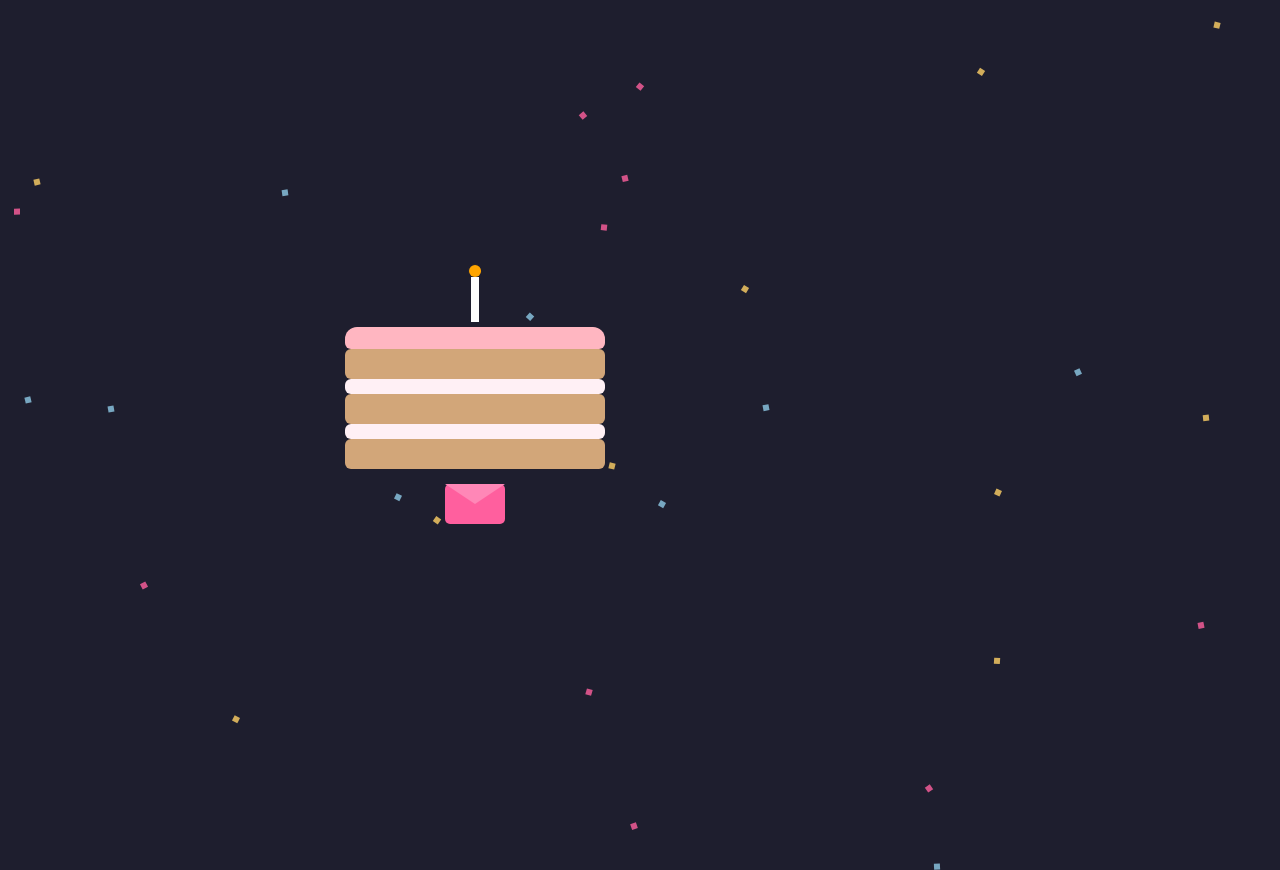
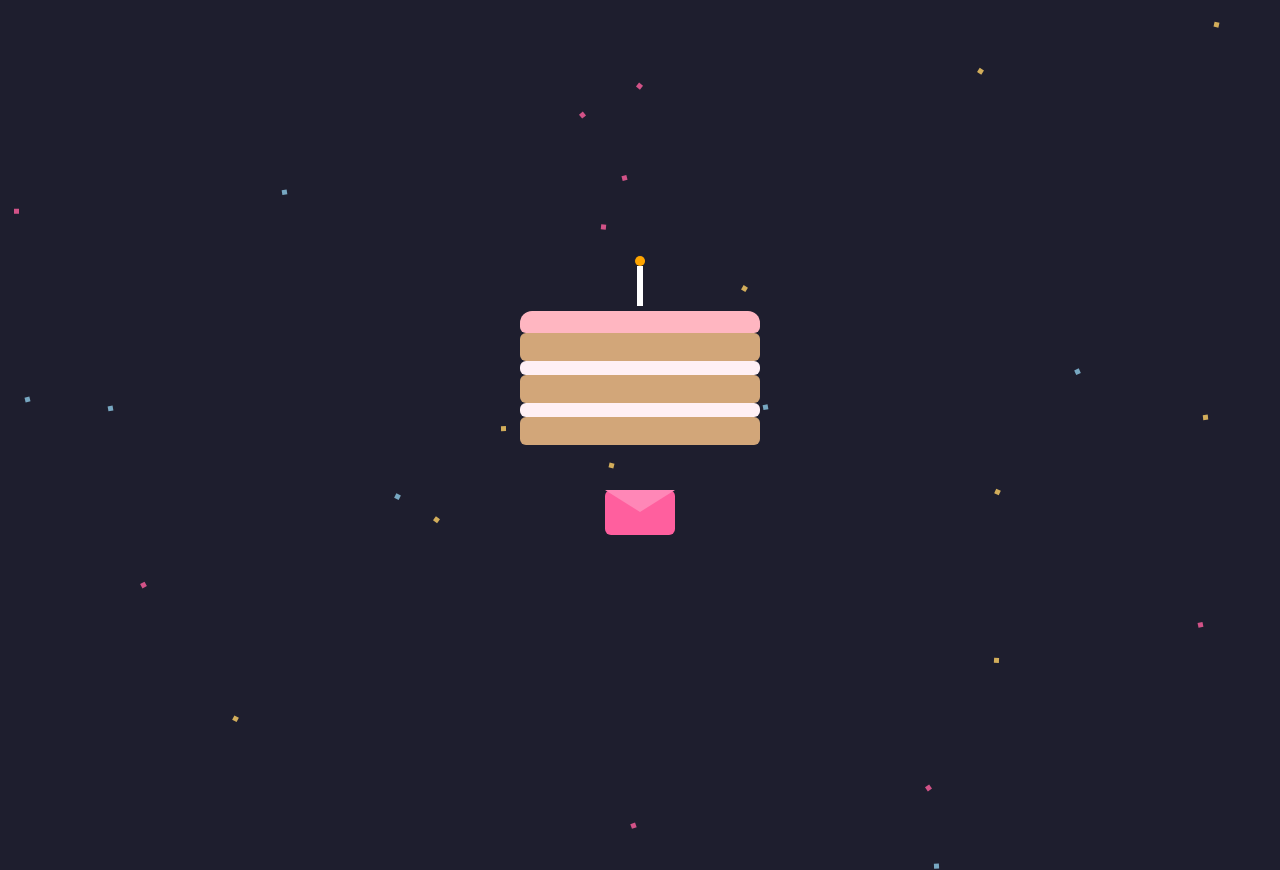
Before and after one commit to vickjoxter/fc-wawito, a plain HTML site: page index.html in a window 1280 px wide. Drawn offline with Linux system fonts and the light colour scheme.

Commit message:
index real

```diff
--- a/index.html
+++ b/index.html
@@ -2,34 +2,42 @@
 <html lang="es">
 <head>
 <meta charset="UTF-8">
+<meta name="viewport" content="width=device-width, initial-scale=1.0">
 <title>Feliz Cumple 🎂</title>
 
 <style>
     body {
         margin: 0;
-        height: 100vh;
+        min-height: 100vh;
         background: #1e1e2e;
         display: flex;
         justify-content: center;
         align-items: center;
         font-family: Arial, Helvetica, sans-serif;
         color: white;
-        overflow: hidden;
+        overflow-x: hidden;
     }
 
     .container {
         display: flex;
-        gap: 30px;
+        flex-direction: column;
         align-items: center;
+        gap: 25px;
+        padding: 20px;
+        width: 100%;
+        max-width: 420px;
+        position: relative;
     }
 
     .center {
         text-align: center;
+        width: 100%;
+        position: relative;
     }
 
     .cake {
-        width: 260px;
-        margin-bottom: 15px;
+        width: 240px;
+        margin: 0 auto 10px;
         display: flex;
         flex-direction: column-reverse;
         align-items: center;
@@ -38,7 +46,7 @@
     }
 
     .layer {
-        width: 260px;
+        width: 240px;
         border-radius: 6px;
         opacity: 0;
         transform: translateY(15px);
@@ -46,12 +54,12 @@
     }
 
     .bizcocho {
-        height: 30px;
+        height: 28px;
         background: #d2a679;
     }
 
     .crema {
-        height: 15px;
+        height: 14px;
         background: #fff0f5;
     }
 
@@ -62,8 +70,8 @@
     }
 
     .vela {
-        width: 8px;
-        height: 45px;
+        width: 6px;
+        height: 40px;
         background: white;
         margin-bottom: 5px;
         position: relative;
@@ -72,24 +80,33 @@
     }
 
     .llama {
-        width: 12px;
-        height: 12px;
+        width: 10px;
+        height: 10px;
         background: orange;
         border-radius: 50%;
         position: absolute;
-        top: -12px;
+        top: -10px;
         left: -2px;
         animation: parpadeo 0.8s infinite;
     }
 
+    .sobre-wrapper {
+        position: relative;
+        width: 70px;
+        height: 80px;
+        margin: 0 auto;
+    }
+
     .sobre {
-        width: 60px;
-        height: 40px;
+        width: 70px;
+        height: 45px;
         background: #ff5f9e;
-        border-radius: 5px;
+        border-radius: 6px;
         cursor: pointer;
-        position: relative;
-        margin: 0 auto;
+        position: absolute;
+        bottom: 0;
+        left: 0;
+        z-index: 3;
     }
 
     .sobre::before {
@@ -99,25 +116,30 @@
         left: 0;
         width: 100%;
         height: 100%;
-        border-top: 20px solid #ff87b7;
-        border-left: 30px solid transparent;
-        border-right: 30px solid transparent;
+        border-top: 22px solid #ff87b7;
+        border-left: 35px solid transparent;
+        border-right: 35px solid transparent;
         box-sizing: border-box;
     }
 
     .carta {
-        width: 260px;
-        background: rgba(255,255,255,0.1);
-        padding: 20px;
-        border-radius: 10px;
+        width: 100%;
+        background: rgba(255,255,255,0.12);
+        padding: 18px;
+        border-radius: 12px;
+        text-align: center;
+        position: absolute;
+        bottom: 10px;
+        left: 0;
         opacity: 0;
-        transform: translateX(-10px);
-        transition: opacity 0.5s, transform 0.5s;
+        transform: translateY(30px) scale(0.98);
+        transition: transform 0.6s ease, opacity 0.6s ease;
+        z-index: 1;
     }
 
     .carta.mostrar {
         opacity: 1;
-        transform: translateX(0);
+        transform: translateY(-90px) scale(1);
     }
 
     @keyframes aparecer {
@@ -135,12 +157,12 @@
 
     .confeti {
         position: absolute;
-        width: 6px;
-        height: 6px;
-        background: pink;
+        width: 5px;
+        height: 5px;
         top: -10px;
         animation: caer 4s linear infinite;
         opacity: 0.8;
+        z-index: 0;
     }
 
     @keyframes caer {
@@ -154,24 +176,29 @@
 <body>
 
 <div class="container">
+
     <div class="center">
         <div class="cake" id="cake"></div>
-        <div class="sobre" onclick="mostrarCarta()"></div>
+
+        <div class="sobre-wrapper">
+            <div class="carta" id="carta">
+                <p>
+                    Feliz cumpleaños mi niño precioso.<br><br>
+                    Gracias por existir, por ser tú
+                    y por hacer mi vida más linda.
+                </p>
+            </div>
+
+            <div class="sobre" onclick="mostrarCarta()" ontouchstart="mostrarCarta()"></div>
+        </div>
     </div>
 
-    <div class="carta" id="carta">
-        <h3>💌</h3>
-        <p>
-            Feliz cumpleaños mi niño precioso.<br><br>
-            Gracias por existir, por ser tú
-            y por hacer mis días más lindos.
-        </p>
-    </div>
 </div>
 
 <script>
     const cake = document.getElementById("cake");
     const carta = document.getElementById("carta");
+    let abierta = false;
 
     const capas = [
         "bizcocho",
@@ -205,11 +232,18 @@
     }, delay);
 
     function mostrarCarta() {
-        carta.classList.toggle("mostrar");
+        if (!abierta) {
+            carta.classList.add("mostrar");
+            abierta = true;
+
+            if (navigator.vibrate) {
+                navigator.vibrate(40);
+            }
+        }
     }
 
     // confeti
-    for (let i = 0; i < 30; i++) {
+    for (let i = 0; i < 28; i++) {
         const c = document.createElement("div");
         c.classList.add("confeti");
         c.style.left = Math.random() * 100 + "vw";
```
